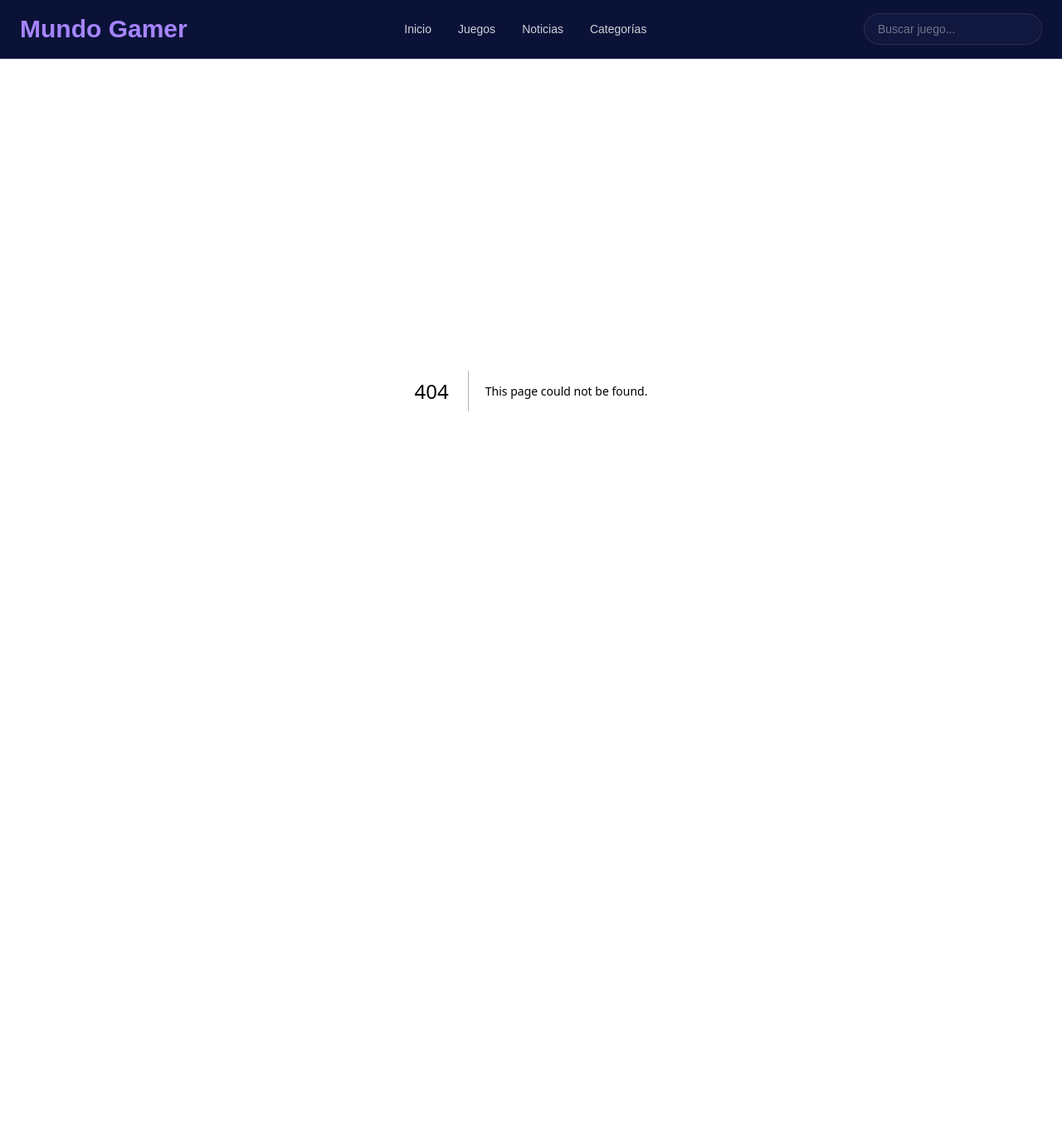
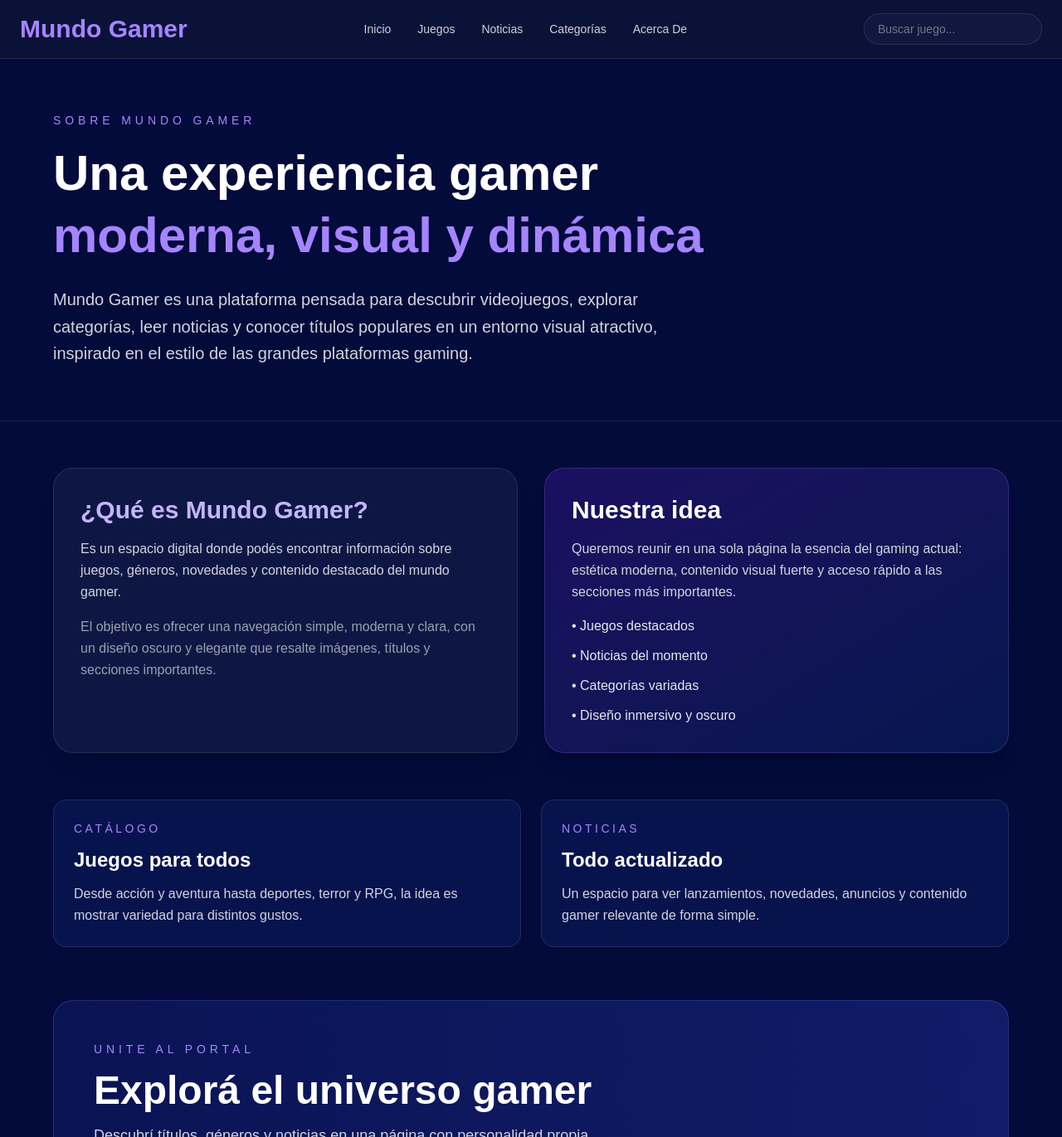
Before and after one commit to sebasMaldonado10/grupal_1_next, a Next.js app: page /about in a window 1280 px wide. Before the commit this address had no page. Shown: the top 1371 px of the page at 83% size. Before the commit the page ends 871 px from the top, so only its background shows below. Built offline with nearby package versions, Linux system fonts and the light colour scheme.

Commit message:
Agrego ruta About

```diff
--- /dev/null
+++ b/src/app/about/page.jsx
@@ -0,0 +1,129 @@
+import Link from "next/link";
+
+export default function AboutPage() {
+  return (
+    <main className="min-h-screen bg-[#020b3a] text-white">
+      {/* HERO */}
+      <section className="px-8 md:px-16 py-16 border-b border-white/10">
+        <p className="uppercase tracking-[0.35em] text-sm text-violet-400 mb-4">
+          Sobre Mundo Gamer
+        </p>
+
+        <div className="max-w-4xl">
+          <h1 className="text-4xl md:text-6xl font-extrabold leading-tight mb-6">
+            Una experiencia gamer
+            <span className="block text-violet-400">
+              moderna, visual y dinámica
+            </span>
+          </h1>
+
+          <p className="text-lg md:text-xl text-gray-300 leading-relaxed max-w-3xl">
+            Mundo Gamer es una plataforma pensada para descubrir videojuegos,
+            explorar categorías, leer noticias y conocer títulos populares en
+            un entorno visual atractivo, inspirado en el estilo de las grandes
+            plataformas gaming.
+          </p>
+        </div>
+      </section>
+
+      {/* INFO PRINCIPAL */}
+      <section className="px-8 md:px-16 py-14">
+        <div className="grid md:grid-cols-2 gap-8">
+          <div className="bg-white/5 border border-white/10 rounded-3xl p-8 shadow-xl backdrop-blur-sm">
+            <h2 className="text-2xl md:text-3xl font-bold mb-4 text-violet-300">
+              ¿Qué es Mundo Gamer?
+            </h2>
+            <p className="text-gray-300 leading-relaxed mb-4">
+              Es un espacio digital donde podés encontrar información sobre
+              juegos, géneros, novedades y contenido destacado del mundo gamer.
+            </p>
+            <p className="text-gray-400 leading-relaxed">
+              El objetivo es ofrecer una navegación simple, moderna y clara,
+              con un diseño oscuro y elegante que resalte imágenes, títulos y
+              secciones importantes.
+            </p>
+          </div>
+
+          <div className="bg-gradient-to-br from-violet-600/20 to-blue-500/10 border border-violet-400/20 rounded-3xl p-8 shadow-xl">
+            <h2 className="text-2xl md:text-3xl font-bold mb-4 text-white">
+              Nuestra idea
+            </h2>
+            <p className="text-gray-300 leading-relaxed mb-4">
+              Queremos reunir en una sola página la esencia del gaming actual:
+              estética moderna, contenido visual fuerte y acceso rápido a las
+              secciones más importantes.
+            </p>
+            <ul className="space-y-3 text-gray-200">
+              <li>• Juegos destacados</li>
+              <li>• Noticias del momento</li>
+              <li>• Categorías variadas</li>
+              <li>• Diseño inmersivo y oscuro</li>
+            </ul>
+          </div>
+        </div>
+      </section>
+
+      {/* BLOQUES TIPO STEAM */}
+      <section className="px-8 md:px-16 pb-16">
+        <div className="grid lg:grid-cols-2 gap-6">
+          <article className="bg-[#07134d] border border-white/10 rounded-2xl p-6 hover:scale-[1.02] transition">
+            <p className="text-sm uppercase tracking-[0.25em] text-violet-400 mb-3">
+              Catálogo
+            </p>
+            <h3 className="text-2xl font-bold mb-3">Juegos para todos</h3>
+            <p className="text-gray-300 leading-relaxed">
+              Desde acción y aventura hasta deportes, terror y RPG, la idea es
+              mostrar variedad para distintos gustos.
+            </p>
+          </article>
+
+          <article className="bg-[#07134d] border border-white/10 rounded-2xl p-6 hover:scale-[1.02] transition">
+            <p className="text-sm uppercase tracking-[0.25em] text-violet-400 mb-3">
+              Noticias
+            </p>
+            <h3 className="text-2xl font-bold mb-3">Todo actualizado</h3>
+            <p className="text-gray-300 leading-relaxed">
+              Un espacio para ver lanzamientos, novedades, anuncios y contenido
+              gamer relevante de forma simple.
+            </p>
+          </article>
+
+
+        </div>
+      </section>
+
+      {/* CTA FINAL */}
+      <section className="px-8 md:px-16 pb-20">
+        <div className="rounded-3xl border border-violet-400/20 bg-gradient-to-r from-[#0a1454] to-[#101c68] p-8 md:p-12">
+          <p className="uppercase tracking-[0.35em] text-sm text-violet-400 mb-4">
+            Unite al portal
+          </p>
+          <h2 className="text-3xl md:text-5xl font-extrabold mb-4">
+            Explorá el universo gamer
+          </h2>
+          <p className="text-gray-300 text-lg max-w-2xl mb-8">
+            Descubrí títulos, géneros y noticias en una página con personalidad
+            propia, inspirada en el estilo visual de las plataformas gaming más
+            conocidas.
+          </p>
+
+        <div className="flex flex-wrap gap-4">
+            <Link
+              href="/juegos"
+              className="bg-violet-600 hover:bg-violet-500 transition px-6 py-3 rounded-xl font-semibold"
+            >
+              Ver juegos
+            </Link>
+
+            <Link
+              href="/"
+              className="border border-violet-500 text-violet-300 hover:bg-violet-500/10 transition px-6 py-3 rounded-xl font-semibold"
+            >
+              Volver al inicio
+            </Link>
+          </div>
+        </div>
+      </section>
+    </main>
+  );
+}
--- a/src/app/layout.js
+++ b/src/app/layout.js
@@ -43,6 +43,9 @@ export default function RootLayout({ children }) {
                     <a href="#categorias" className="hover:text-violet-400 transition">
                       Categorías
                     </a>
+                      <a href="/about" className="hover:text-violet-400 transition">
+                      Acerca De
+                    </a>
                 </nav>
 
                 <input
```
